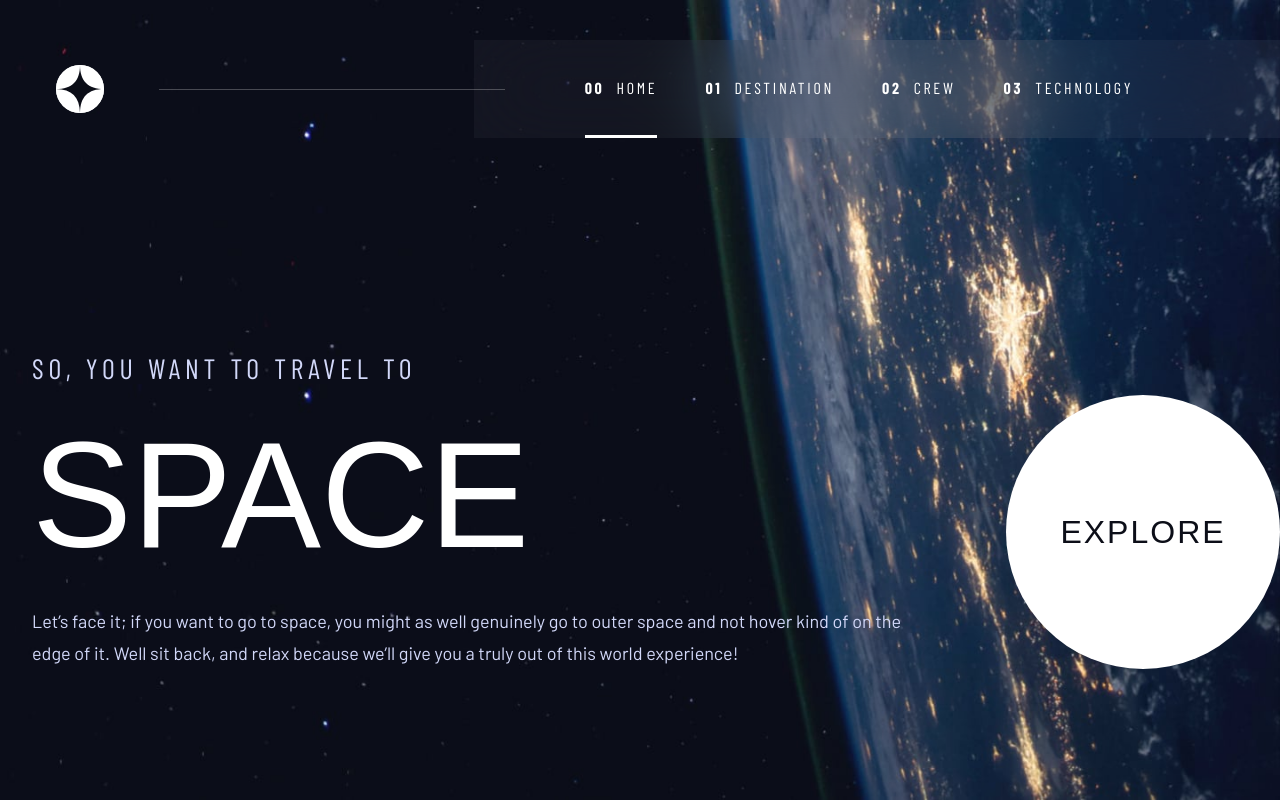
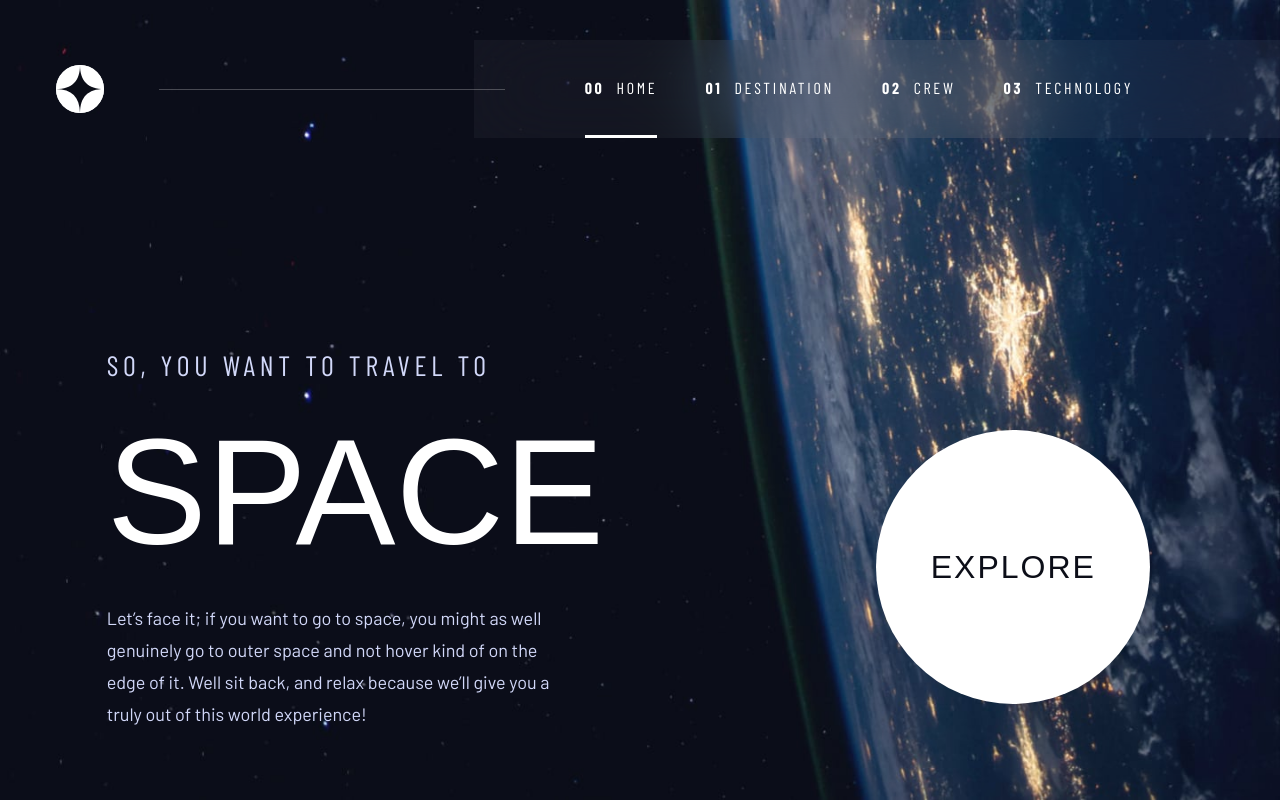
Before and after one commit to aleksandr-efimenko/space-tourism, a Next.js app: page / in a window 1280 px wide. Built offline with nearby package versions, Linux system fonts and the light colour scheme; a web font is replaced by a local one.

Commit message:
fit main page into PageContainer component

```diff
--- a/src/components/MainPage/MainPageInfo.tsx
+++ b/src/components/MainPage/MainPageInfo.tsx
@@ -2,7 +2,7 @@ import { motion } from 'framer-motion'
 
 export default function MainPageInfo() {
   return (
-    <div>
+    <>
       <motion.p
         animate={{ opacity: 1 }}
         initial={{ opacity: 0 }}
@@ -23,11 +23,11 @@ export default function MainPageInfo() {
         animate={{ opacity: 1 }}
         initial={{ opacity: 0 }}
         transition={{ delay: 0.6 }}
-        className='body-text text-paleblue'
+        className='body-text text-paleblue lg:max-w-md'
       >
         Let’s face it; if you want to go to space, you might as well genuinely go to outer space and not hover kind of
         on the edge of it. Well sit back, and relax because we’ll give you a truly out of this world experience!
       </motion.p>
-    </div>
+    </>
   )
 }
--- a/src/components/PageContainer.tsx
+++ b/src/components/PageContainer.tsx
@@ -1,7 +1,7 @@
 export default function PageContainer({ children }: { children: React.ReactNode }) {
   return (
     <div
-      className='h-full md:h-screen w-full text-center grid
+      className='h-screen w-full text-center grid
           pt-[5.5rem] pb-0 px-6
           md:pt-28  md:px-0 md:grid-flow-col
              grid-rows-page-container-mobile
--- a/src/pages/index.tsx
+++ b/src/pages/index.tsx
@@ -1,33 +1,32 @@
 import { ExploreButton } from '@/components/ExploreButton'
 import MainPageInfo from '@/components/MainPage/MainPageInfo'
+import PageContainer from '@/components/PageContainer'
 import { motion } from 'framer-motion'
 
 export default function Home() {
   return (
     <>
-      <div
-        className={`min-height-100vh
-        flex flex-col items-center justify-between text-center gap-8
-        pt-28 pb-12
-        md:w-[60%] md:mx-auto md:pt-[18%] md:pb-[9%]
-        lg:w-full lg:text-left lg:py-[8.1875rem] lg:grid lg:page-container lg:justify-between lg:items-end`}
-      >
+      <PageContainer>
         <div
-          className='flex flex-col mx-auto w-[87%]
-          lg:w-full
-                    lg:col-start-2 lg:col-end-7'
+          className='flex flex-col justify-end mx-auto
+          md:pt-16 md:w-9/12 md:row-start-1 md:row-end-2
+          lg:pt-0 lg:w-full lg:row-start-2 lg:row-end-3
+          lg:col-start-2 lg:col-end-8'
         >
           <MainPageInfo />
         </div>
         <motion.div
-          className='flex justify-center col-start-8 col-end-12'
+          className='flex justify-center items-end
+          row-start-2 row-end-4 pb-12
+          md:pb-24
+          lg:col-start-9 lg:col-end-12'
           animate={{ opacity: 1 }}
           initial={{ opacity: 0 }}
           transition={{ delay: 0.8, duration: 1 }}
         >
           <ExploreButton />
         </motion.div>
-      </div>
+      </PageContainer>
     </>
   )
 }
```
